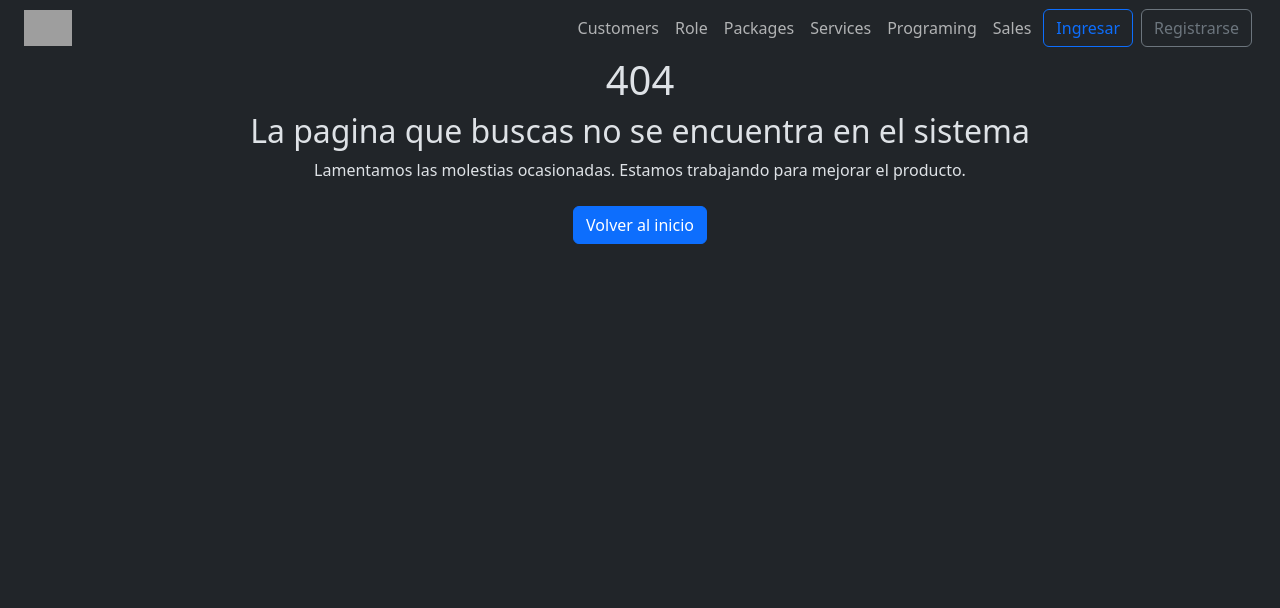
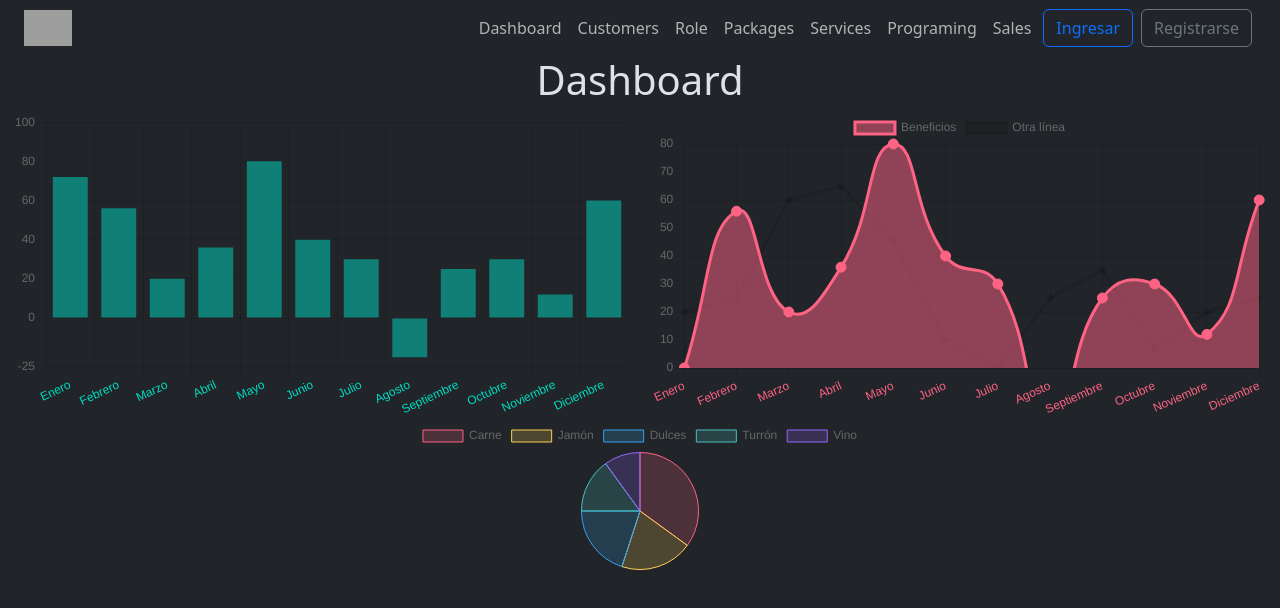
Before and after one commit to jfelipeq14/hermes-react, a React (Vite) app: page /dashboard in a window 1280 px wide. Shown: the top 608 px of the page. Built offline with nearby package versions, Linux system fonts and the light colour scheme; grey boxes are pictures that could not be loaded.

Commit message:
dashboardt

```diff
--- a/src/App.jsx
+++ b/src/App.jsx
@@ -16,11 +16,17 @@ import Services from "./pages/services/Services";
 import Programing from "./pages/packages/Programing";
 import Payments from "./pages/pay/Payments";
 import Sales from "./pages/Sales";
+import Dashboard from "./pages/Dashboard";
 
 export default function App() {
   return (
     <BrowserRouter>
       <Navbar>
+        <li className="nav-item">
+          <Link to="dashboard" className="nav-link">
+            Dashboard
+          </Link>
+        </li>
         <li className="nav-item">
           <Link to="customers" className="nav-link">
             Customers
@@ -67,6 +73,7 @@ export default function App() {
         <Route exact path="/menu" element={<Menu />} />
         <Route exact path="/services" element={<Services />} />
         <Route exact path="/sales" element={<Sales />} />
+        <Route exact path="/dashboard" element={<Dashboard />} />
 
         <Route path="*" element={<PageNotFound />} />
       </Routes>
--- /dev/null
+++ b/src/components/dashboard/BarsChart.jsx
@@ -0,0 +1,60 @@
+import { Bar } from 'react-chartjs-2';
+import {
+    Chart as ChartJS,
+    CategoryScale,
+    LinearScale,
+    PointElement,
+    BarElement,
+    Title,
+    Tooltip,
+    Legend,
+    Filler,
+} from 'chart.js';
+
+ChartJS.register(
+    CategoryScale,
+    LinearScale,
+    PointElement,
+    BarElement,
+    Title,
+    Tooltip,
+    Legend,
+    Filler
+);
+
+var beneficios = [72, 56, 20, 36, 80, 40, 30, -20, 25, 30, 12, 60];
+var meses = ["Enero", "Febrero", "Marzo", "Abril", "Mayo", "Junio", "Julio", "Agosto", "Septiembre", "Octubre", "Noviembre", "Diciembre"];
+
+var misoptions = {
+    responsive : true,
+    animation : false,
+    plugins : {
+        legend : {
+            display : false
+        }
+    },
+    scales : {
+        y : {
+            min : -25,
+            max : 100
+        },
+        x: {
+            ticks: { color: 'rgba(0, 220, 195)'}
+        }
+    }
+};
+
+var midata = {
+    labels: meses,
+    datasets: [
+        {
+            label: 'Beneficios',
+            data: beneficios,
+            backgroundColor: 'rgba(0, 220, 195, 0.5)'
+        }
+    ]
+};
+
+export default function BarsChart() {
+    return <Bar data={midata} options={misoptions} />
+}
--- /dev/null
+++ b/src/components/dashboard/LinesChart.jsx
@@ -0,0 +1,62 @@
+import { Line } from 'react-chartjs-2';
+import {
+    Chart as ChartJS,
+    CategoryScale,
+    LinearScale,
+    PointElement,
+    LineElement,
+    Title,
+    Tooltip,
+    Legend,
+    Filler,
+} from 'chart.js';
+
+ChartJS.register(
+    CategoryScale,
+    LinearScale,
+    PointElement,
+    LineElement,
+    Title,
+    Tooltip,
+    Legend,
+    Filler
+);
+
+var beneficios = [0, 56, 20, 36, 80, 40, 30, -20, 25, 30, 12, 60];
+var meses = ["Enero", "Febrero", "Marzo", "Abril", "Mayo", "Junio", "Julio", "Agosto", "Septiembre", "Octubre", "Noviembre", "Diciembre"];
+
+var midata = {
+    labels: meses,
+    datasets: [ // Cada una de las líneas del gráfico
+        {
+            label: 'Beneficios',
+            data: beneficios,
+            tension: 0.5,
+            fill : true,
+            borderColor: 'rgb(255, 99, 132)',
+            backgroundColor: 'rgba(255, 99, 132, 0.5)',
+            pointRadius: 5,
+            pointBorderColor: 'rgba(255, 99, 132)',
+            pointBackgroundColor: 'rgba(255, 99, 132)',
+        },
+        {
+            label: 'Otra línea',
+            data: [20, 25, 60, 65, 45, 10, 0, 25, 35, 7, 20, 25]
+        },
+    ],
+};
+
+var misoptions = {
+    scales : {
+        y : {
+            min : 0
+        },
+        x: {
+            ticks: { color: 'rgb(255, 99, 132)'}
+        }
+    }
+};
+
+export default function LinesChart() {
+    return <Line data={midata} options={misoptions}/>
+}
--- /dev/null
+++ b/src/components/dashboard/PiesChart.jsx
@@ -0,0 +1,38 @@
+import { Chart as ChartJS, ArcElement, Tooltip, Legend } from 'chart.js';
+import { Pie } from 'react-chartjs-2';
+
+ChartJS.register(ArcElement, Tooltip, Legend);
+
+var options = {
+    responsive : true,
+    maintainAspectRatio: false,
+};
+
+var data = {
+    labels: ['Carne', 'Jamón', 'Dulces', 'Turrón', 'Vino'],
+    datasets: [
+        {
+            label: 'Popularidad en Navidad',
+            data: [35, 20, 20, 15, 10],
+            backgroundColor: [
+                'rgba(255, 99, 132, 0.2)',
+                'rgba(255, 206, 86, 0.2)',
+                'rgba(54, 162, 235, 0.2)',
+                'rgba(75, 192, 192, 0.2)',
+                'rgba(153, 102, 255, 0.2)',
+            ],
+            borderColor: [
+                'rgba(255, 99, 132, 1)',
+                'rgba(255, 206, 86, 1)',
+                'rgba(54, 162, 235, 1)',
+                'rgba(75, 192, 192, 1)',
+                'rgba(153, 102, 255, 1)',
+            ],
+            borderWidth: 1,
+        },
+    ],
+};
+
+export default function PiesChart() {
+    return <Pie data={data} options={options} />
+}
--- /dev/null
+++ b/src/pages/Dashboard.jsx
@@ -0,0 +1,22 @@
+import BarsChart from "../components/dashboard/BarsChart";
+import LinesChart from "../components/dashboard/LinesChart";
+import PiesChart from "../components/dashboard/PiesChart";
+
+export default function Dashboard() {
+  return (
+    <div className="row text-center justify-content-center align-items-center">
+      <h1>Dashboard</h1>
+      <div className="col-sm-12 col-md-6">
+        <BarsChart />
+      </div>
+      <div className="col-sm-12 col-md-6">
+        <LinesChart />
+      </div>
+      <div className="col-sm-12 col-md-6 mx-auto">
+        <div className="mx-auto">
+          <PiesChart />
+        </div>
+      </div>
+    </div>
+  );
+}
```
Also changed, not shown: src/components/Calendar.jsx (line endings or trailing spaces).
